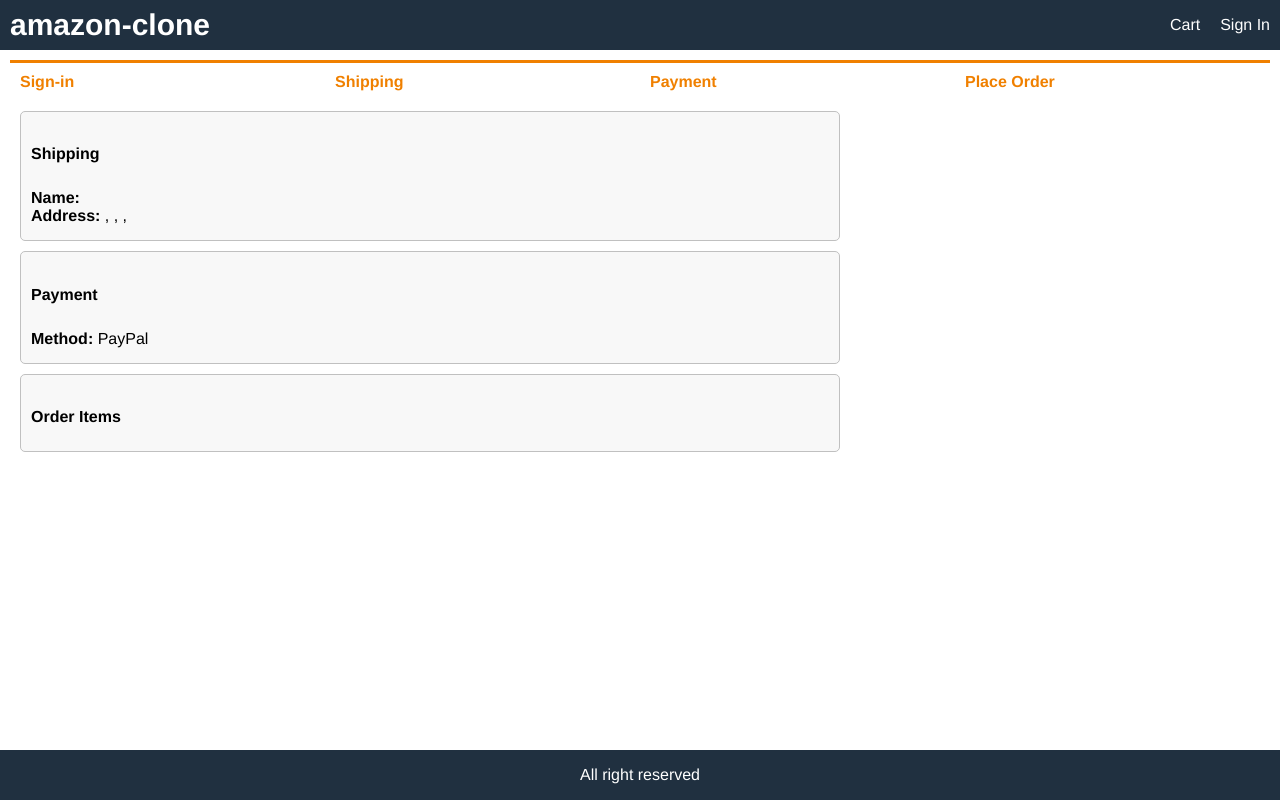
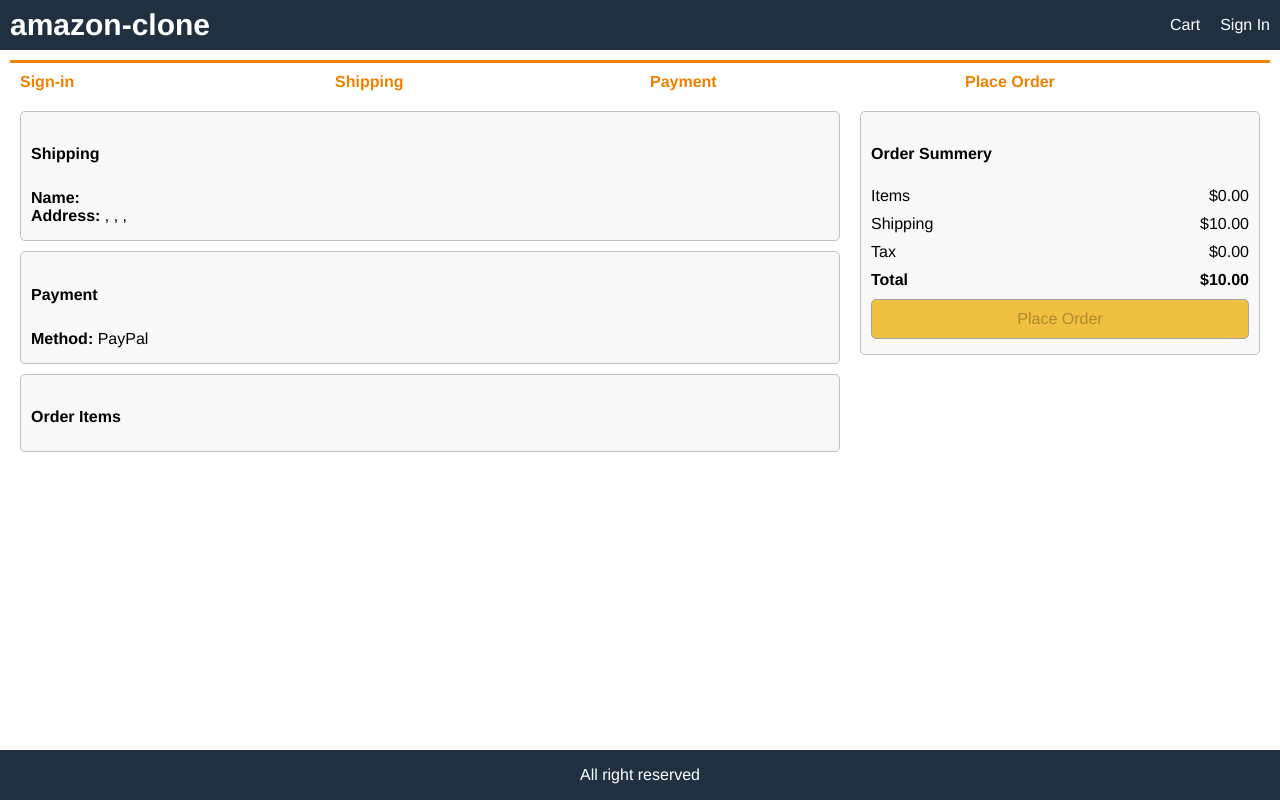
Before and after one commit to kholub1989/amazon-clone-full-ecomm, a React (Create React App) app in the folder web/: page /placeorder in a window 1280 px wide. Built offline with nearby package versions, Linux system fonts and the light colour scheme.

Commit message:
display order summery fields to placeOrderScreen

```diff
--- a/web/src/screens/PlaceOrderScreen.js
+++ b/web/src/screens/PlaceOrderScreen.js
@@ -13,8 +13,13 @@ export default function PlaceOrderScreen(props) {
     cart.cartItems.reduce((a, c) => a + c.qty * c.price, 0)
   );
   cart.shippingPrice = cart.itemsPrice > 100 ? toPrice(0) : toPrice(10);
-  cart.taxPrice = toPrice(8.875 * cart.itemsPrice);
+  cart.taxPrice = toPrice(0.0875 * cart.itemsPrice);
   cart.totalPrice = cart.itemsPrice + cart.shippingPrice + cart.taxPrice;
+
+  const placeOrderHandler = () => {
+    // TODO: dispatch place order actions
+  };
+
   return (
     <div>
       <CheckoutSteps step1 step2 step3 step4></CheckoutSteps>
@@ -71,7 +76,53 @@ export default function PlaceOrderScreen(props) {
             </li>
           </ul>
         </div>
-        <div className="col-1"></div>
+        <div className="col-1">
+          <div className="card card-body">
+            <ul>
+              <li>
+                <h2>Order Summery</h2>
+              </li>
+              <li>
+                <div className="row">
+                  <div>Items</div>
+                  <div>${cart.itemsPrice.toFixed(2)}</div>
+                </div>
+              </li>
+              <li>
+                <div className="row">
+                  <div>Shipping</div>
+                  <div>${cart.shippingPrice.toFixed(2)}</div>
+                </div>
+              </li>
+              <li>
+                <div className="row">
+                  <div>Tax</div>
+                  <div>${cart.taxPrice.toFixed(2)}</div>
+                </div>
+              </li>
+              <li>
+                <div className="row">
+                  <div>
+                    <strong>Total</strong>
+                  </div>
+                  <div>
+                    <strong>${cart.totalPrice.toFixed(2)}</strong>
+                  </div>
+                </div>
+              </li>
+              <li>
+                <button
+                  type="button"
+                  onClick={placeOrderHandler}
+                  className="primary block"
+                  disabled={cart.cartItems.length === 0}
+                >
+                  Place Order
+                </button>
+              </li>
+            </ul>
+          </div>
+        </div>
       </div>
     </div>
   );
```
